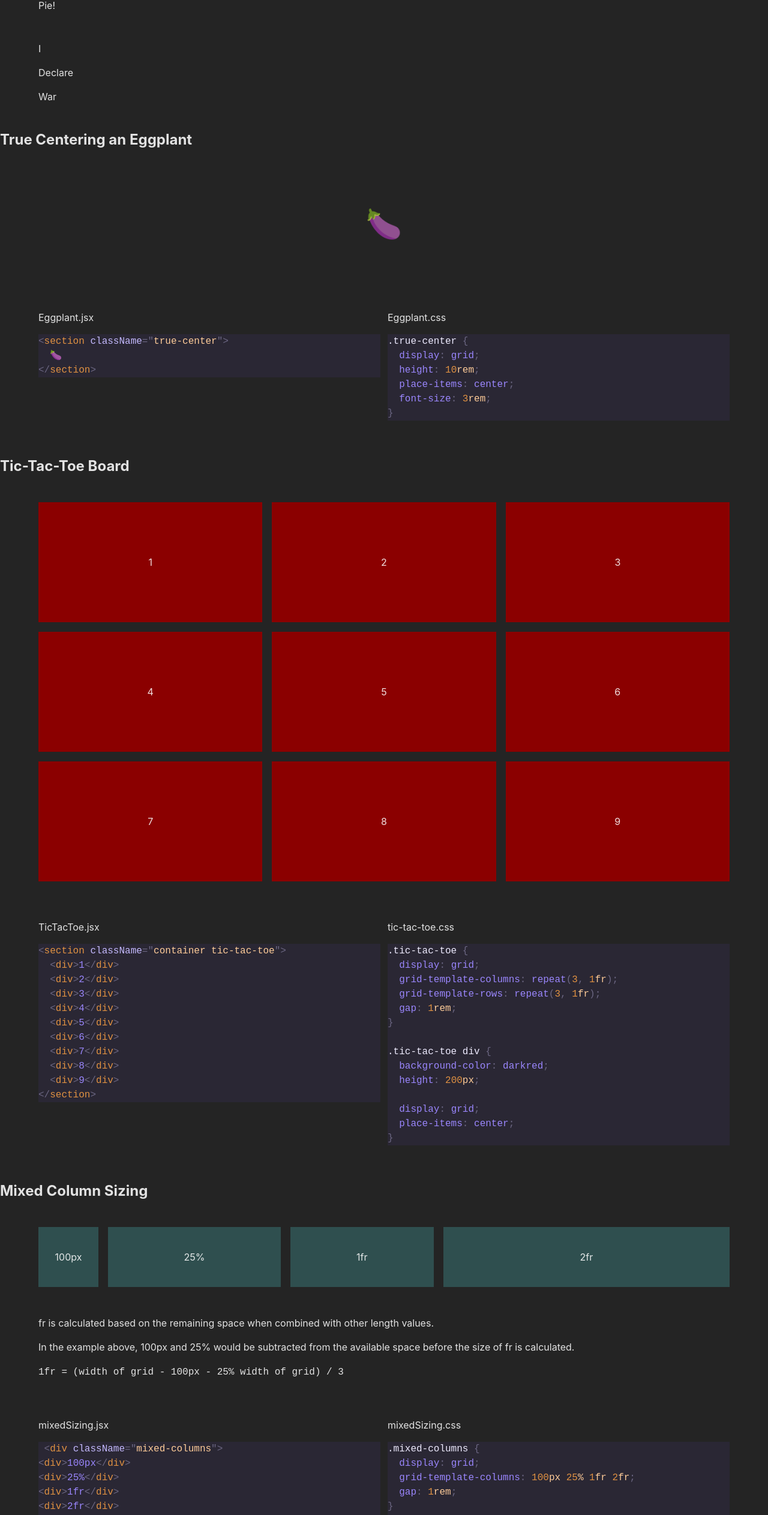
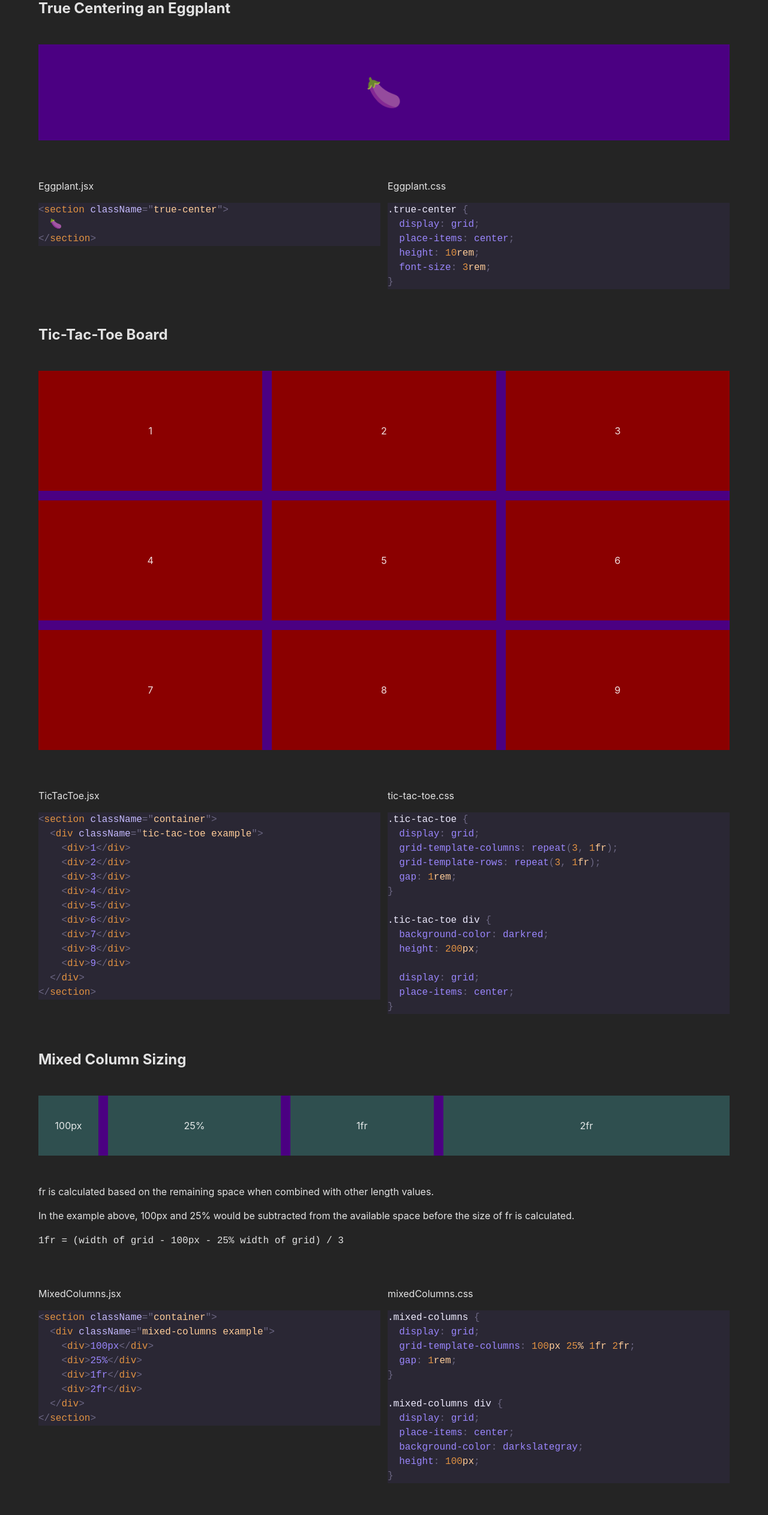
Before and after one commit to angeliquerivera/my-first-grid, a React (Vite) app: page / in a window 1280 px wide. Shown: the part 150-2675 px from the top of the page at 60% size. Built offline with nearby package versions, Linux system fonts and the light colour scheme.

Commit message:
feat: add Sidebar component and example code

```diff
--- a/src/App.jsx
+++ b/src/App.jsx
@@ -2,6 +2,7 @@ import Header from "./components/sections/Header";
 import Eggplant from "./components/sections/Eggplant";
 import TicTacToe from "./components/sections/TicTacToe";
 import MixedColumns from "./components/sections/MixedColumns";
+import Sidebar from "./components/sections/Sidebar";
 
 export default function App() {
   return (
@@ -10,6 +11,7 @@ export default function App() {
       <Eggplant />
       <TicTacToe />
       <MixedColumns />
+      <Sidebar />
     </main>
   );
 }
--- a/src/components/sections/Eggplant.jsx
+++ b/src/components/sections/Eggplant.jsx
@@ -5,10 +5,13 @@ import { eggplant_jsx, eggplant_css } from "../../sample-code/ex-eggplant";
 
 export default function Eggplant() {
   return (
-    <>
-      <h2>True Centering an Eggplant</h2>
+    <article>
+      <header className="container">
+        <h2>True Centering an Eggplant</h2>
+      </header>
+
       <section className="container">
-        <div className="true-center">🍆</div>
+        <div className="true-center example">🍆</div>
       </section>
 
       <section className="container">
@@ -25,6 +28,6 @@ export default function Eggplant() {
           />
         </CodeWrapper>
       </section>
-    </>
+    </article>
   );
 }
--- a/src/components/sections/Header.jsx
+++ b/src/components/sections/Header.jsx
@@ -1,15 +1,9 @@
 export default function Header() {
   return (
-    <>
-      <section className="container">
+    <article>
+      <header className="container">
         <h1>Learning CSS grid</h1>
-        <p>Pie!</p>
-      </section>
-      <section className="container">
-        <p>I</p>
-        <p>Declare</p>
-        <p>War</p>
-      </section>
-    </>
+      </header>
+    </article>
   );
 }
--- a/src/components/sections/MixedColumns.jsx
+++ b/src/components/sections/MixedColumns.jsx
@@ -2,22 +2,26 @@ import CodeWrapper from "../helpers/CodeWrapper";
 import HighlightedCode from "../helpers/HighlightedCode";
 
 import {
-  mixedSizing_jsx,
-  mixedSizing_css,
+  mixedColumns_jsx,
+  mixedColumns_css,
 } from "../../sample-code/ex-mixed-sizing";
 
 export default function MixedColumns() {
   return (
-    <>
-      <h2>Mixed Column Sizing</h2>
+    <article>
+      <header className="container">
+        <h2>Mixed Column Sizing</h2>
+      </header>
+
       <section className="container">
-        <div className="mixed-columns">
+        <div className="mixed-columns example">
           <div>100px</div>
           <div>25%</div>
           <div>1fr</div>
           <div>2fr</div>
         </div>
       </section>
+
       <section className="container">
         <p>
           fr is calculated based on the remaining space when combined with other
@@ -33,17 +37,17 @@ export default function MixedColumns() {
       <section className="container">
         <CodeWrapper sections={2}>
           <HighlightedCode
-            exampleCode={mixedSizing_jsx}
+            exampleCode={mixedColumns_jsx}
             codeLang={"jsx"}
-            codeLabel={"mixedSizing.jsx"}
+            codeLabel={"MixedColumns.jsx"}
           />
           <HighlightedCode
-            exampleCode={mixedSizing_css}
+            exampleCode={mixedColumns_css}
             codeLang={"css"}
-            codeLabel={"mixedSizing.css"}
+            codeLabel={"mixedColumns.css"}
           />
         </CodeWrapper>
       </section>
-    </>
+    </article>
   );
 }
--- /dev/null
+++ b/src/components/sections/Sidebar.jsx
@@ -0,0 +1,84 @@
+/**
+ * libraries/node_modules
+ * components
+ * util functions/hooks
+ * data constants
+ */
+
+import CodeWrapper from "../helpers/CodeWrapper";
+import HighlightedCode from "../helpers/HighlightedCode";
+
+import { sidebar_jsx, sidebar_css } from "../../sample-code/ex-sidebar";
+
+export default function Sidebar() {
+  return (
+    <article>
+      <section className="container">
+        <h2>Sidebar</h2>
+      </section>
+
+      <section className="container">
+        <div className="sidebar example">
+          <nav>
+            <h3>Pages</h3>
+            <ul>
+              <li>
+                <a href="#1">Link 1</a>
+              </li>
+              <li>
+                <a href="#2">Link 2</a>
+              </li>
+              <li>
+                <a href="#3">Link 3</a>
+              </li>
+            </ul>
+          </nav>
+          <article>
+            <h3>Favorite Frostings</h3>
+            <p>
+              Cupcake ipsum dolor sit amet gummi bears I love. Gingerbread
+              pastry I love marshmallow I love candy canes gummi bears I love
+              jelly-o. I love chocolate bar pastry fruitcake sweet chocolate bar
+              bear claw. Jelly beans tiramisu oat cake chocolate cake carrot
+              cake tart tootsie roll cotton candy cheesecake. Sesame snaps candy
+              chupa chups I love macaroon gingerbread candy. Pastry pie
+              gingerbread fruitcake I love cake. I love wafer halvah wafer
+              marzipan cookie. Lollipop candy pudding carrot cake I love cake
+              pudding gummies. Gingerbread cheesecake I love oat cake pudding
+              croissant brownie. Sweet roll lemon drops sweet carrot cake
+              pudding cheesecake.
+            </p>
+            <p>
+              Brownie bear claw jelly-o halvah marshmallow cookie. Ice cream
+              sweet roll cupcake marshmallow chocolate candy. Chocolate bar
+              cupcake candy canes marzipan marshmallow topping icing gummi bears
+              gummi bears. Donut candy oat cake cotton candy caramels marzipan.
+              Tiramisu cake toffee gingerbread caramels dragée carrot cake
+              dragée cake. Biscuit sweet sugar plum I love cake I love macaroon
+              apple pie. Topping jelly beans gummi bears jelly-o chupa chups
+              jujubes liquorice. Cupcake bear claw jelly beans gingerbread
+              chocolate bar halvah bear claw pudding cake. Bonbon candy
+              liquorice chocolate cake bear claw candy canes biscuit toffee
+              tootsie roll. Halvah candy canes pudding tiramisu I love lollipop.
+            </p>
+          </article>
+        </div>
+      </section>
+
+      <section className="container">
+        <CodeWrapper sections={2}>
+          <HighlightedCode
+            exampleCode={sidebar_jsx}
+            codeLang={"jsx"}
+            codeLabel="Sidebar.jsx"
+          />
+          <HighlightedCode
+            exampleCode={sidebar_css}
+            codeLang={"css"}
+            codeLabel="Sidebar.css"
+          />
+        </CodeWrapper>
+      </section>
+    </article>
+  );
+}
--- a/src/components/sections/TicTacToe.jsx
+++ b/src/components/sections/TicTacToe.jsx
@@ -5,10 +5,13 @@ import { ticTacToe_jsx, ticTacToe_css } from "../../sample-code/ex-tic-tac-toe";
 
 export default function TicTacToe() {
   return (
-    <>
-      <h2>Tic-Tac-Toe Board</h2>
+    <article>
+      <header className="container">
+        <h2>Tic-Tac-Toe Board</h2>
+      </header>
+
       <section className="container">
-        <div className="tic-tac-toe">
+        <div className="tic-tac-toe example">
           <div>1</div>
           <div>2</div>
           <div>3</div>
@@ -35,6 +38,6 @@ export default function TicTacToe() {
           />
         </CodeWrapper>
       </section>
-    </>
+    </article>
   );
 }
--- a/src/sample-code/ex-eggplant.js
+++ b/src/sample-code/ex-eggplant.js
@@ -4,7 +4,7 @@ export const eggplant_jsx = `<section className="true-center">
 
 export const eggplant_css = `.true-center {
   display: grid;
+  place-items: center;
   height: 10rem;
-  place-items: center;
   font-size: 3rem;
 }`;
--- a/src/sample-code/ex-mixed-sizing.js
+++ b/src/sample-code/ex-mixed-sizing.js
@@ -1,11 +1,13 @@
-export const mixedSizing_jsx = ` <div className="mixed-columns">
-<div>100px</div>
-<div>25%</div>
-<div>1fr</div>
-<div>2fr</div>
-</div>`;
+export const mixedColumns_jsx = `<section className="container">
+  <div className="mixed-columns example">
+    <div>100px</div>
+    <div>25%</div>
+    <div>1fr</div>
+    <div>2fr</div>
+  </div>
+</section>`;
 
-export const mixedSizing_css = `.mixed-columns {
+export const mixedColumns_css = `.mixed-columns {
   display: grid;
   grid-template-columns: 100px 25% 1fr 2fr;
   gap: 1rem;
--- /dev/null
+++ b/src/sample-code/ex-sidebar.js
@@ -0,0 +1,46 @@
+export const sidebar_jsx = `<section className="container">
+  <div className="sidebar example">
+    <nav>
+      <h3>Pages</h3>
+      <ul>
+        <li>
+          <a href="#1">Link 1</a>
+        </li>
+        <li>
+          <a href="#2">Link 2</a>
+        </li>
+        <li>
+          <a href="#3">Link 3</a>
+        </li>
+      </ul>
+    </nav>
+    <article>
+      <h3>Favorite Frostings</h3>
+      <p>
+        Cupcake ipsum dolor sit amet ...
+      </p>
+      <p>
+        Brownie bear claw jelly-o halvah ...
+      </p>
+    </article>
+  </div>
+</section>`;
+
+export const sidebar_css = `.sidebar {
+  display: grid;
+  grid-template-columns: minmax(150px, 25%) 1fr;
+}
+
+.sidebar nav,
+.sidebar article {
+  padding: 1.5rem;
+  min-height: 400px;
+}
+
+.sidebar nav {
+  background-color: darkgreen;
+}
+
+.sidebar article {
+  background-color: palevioletred;
+}`;
--- a/src/sample-code/ex-tic-tac-toe.js
+++ b/src/sample-code/ex-tic-tac-toe.js
@@ -1,4 +1,5 @@
-export const ticTacToe_jsx = `<section className="container tic-tac-toe">
+export const ticTacToe_jsx = `<section className="container">
+  <div className="tic-tac-toe example">
     <div>1</div>
     <div>2</div>
     <div>3</div>
@@ -8,6 +9,7 @@ export const ticTacToe_jsx = `<section className="container tic-tac-toe">
     <div>7</div>
     <div>8</div>
     <div>9</div>
+  </div>
 </section>`;
 
 export const ticTacToe_css = `.tic-tac-toe {
--- a/src/styles/examples.css
+++ b/src/styles/examples.css
@@ -1,19 +1,11 @@
-/* p {
-  background-color: darkmagenta;
+.example {
+  background-color: indigo;
 }
-
-h1 + p {
-  background-color: aqua;
-}
-
-p ~ p {
-  background-color: darkorange;
-} */
 
 .true-center {
   display: grid;
+  place-items: center;
   height: 10rem;
-  place-items: center;
   font-size: 3rem;
 }
 
@@ -44,3 +36,22 @@ p ~ p {
   background-color: darkslategray;
   height: 100px;
 }
+
+.sidebar {
+  display: grid;
+  grid-template-columns: minmax(150px, 25%) 1fr;
+}
+
+.sidebar nav,
+.sidebar article {
+  padding: 1.5rem;
+  min-height: 400px;
+}
+
+.sidebar nav {
+  background-color: darkgreen;
+}
+
+.sidebar article {
+  background-color: palevioletred;
+}
```
Lines whose indentation alone changed are shown as unchanged.
